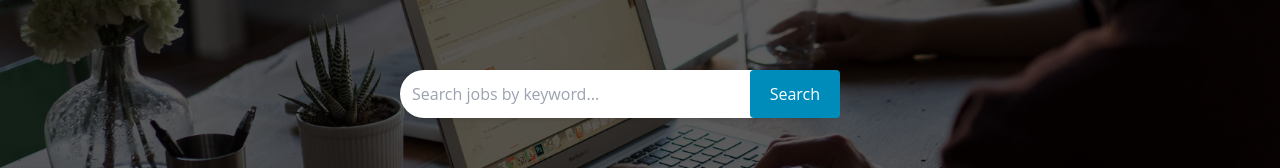
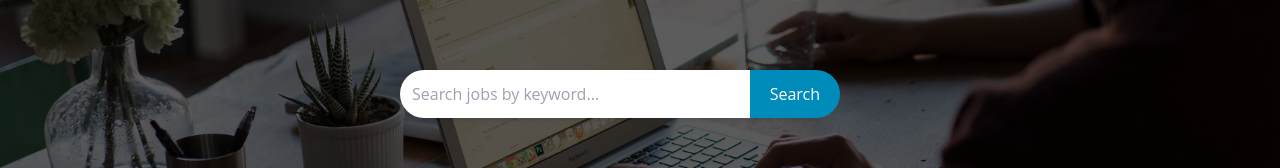
Before and after one commit to AnujRaparthi/Capstone-Group6-ATS, a React (Create React App) app in the folder frontend/: page / in a window 1280 px wide. Shown: the part 162-330 px from the top of the page. Built offline with nearby package versions, Linux system fonts and the light colour scheme; no server answers.

Commit message:
Getting job listings from database

```diff
--- a/frontend/src/App.css
+++ b/frontend/src/App.css
@@ -109,8 +109,8 @@ body {
   background-color:#067DCD;
   color: white;
   border: none;
-  border-top-right-radius: 9999px;
-  border-bottom-right-radius: 9999px;
+  border-top-right-radius: 9999px !important;
+  border-bottom-right-radius: 9999px !important;
   cursor: pointer;
   outline: none;
 }
--- a/frontend/src/components/FilterSection.jsx
+++ b/frontend/src/components/FilterSection.jsx
@@ -6,11 +6,16 @@ const FilterSection = ({ filters, onFilterChange }) => {
     // Update the filters state in the parent App component
 
     console.log(filterName,value);
+    console.log('Filter obj',{
+      ...filters,
+      [filterName]: value
+    });
+
     onFilterChange({
       ...filters,
       [filterName]: value
     });
-    console.log(filters);
+
   };
 
   const handleClearFilters = () => {
--- a/frontend/src/components/MainContent.jsx
+++ b/frontend/src/components/MainContent.jsx
@@ -22,6 +22,7 @@ const MainContent = ({ filters, searchTerm }) => {
     fetchJobs();
   }, []);
 
+
   // Function to filter job listings based on filters and search term
   const getFilteredJobListings = () => {
     return jobListings
@@ -35,8 +36,8 @@ const MainContent = ({ filters, searchTerm }) => {
       .filter(listing => {
         if (searchTerm === '') return true;
         return (
-          listing.title.toLowerCase().includes(searchTerm.toLowerCase()) ||
-          listing.description.toLowerCase().includes(searchTerm.toLowerCase())
+          listing.job_title.toLowerCase().includes(searchTerm.toLowerCase()) ||
+          listing.job_description.toLowerCase().includes(searchTerm.toLowerCase())
         );
       });
   };
--- a/frontend/src/components/Pagination.jsx
+++ b/frontend/src/components/Pagination.jsx
@@ -2,7 +2,7 @@ import React from 'react';
 
 const Pagination = ({ itemsPerPage, totalItems, paginate, currentPage }) => {
 
-  console.log(itemsPerPage,totalItems,paginate,currentPage);
+  // console.log(itemsPerPage,totalItems,paginate,currentPage);
   const pageNumbers = [];
 
   for (let i = 1; i <= Math.ceil(totalItems / itemsPerPage); i++) {
```
Also changed, not shown: 1 other file (tests, documents, lock files or other folders).
